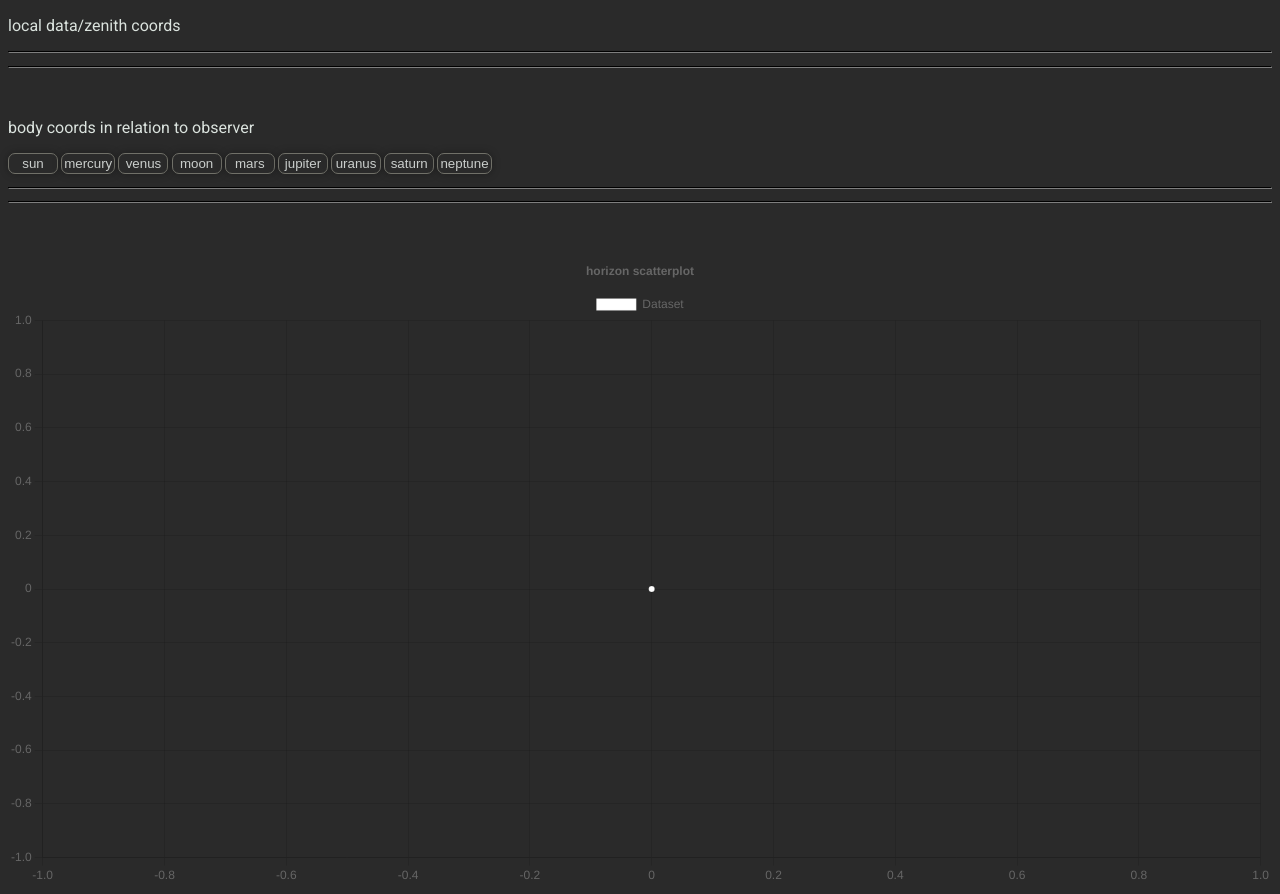
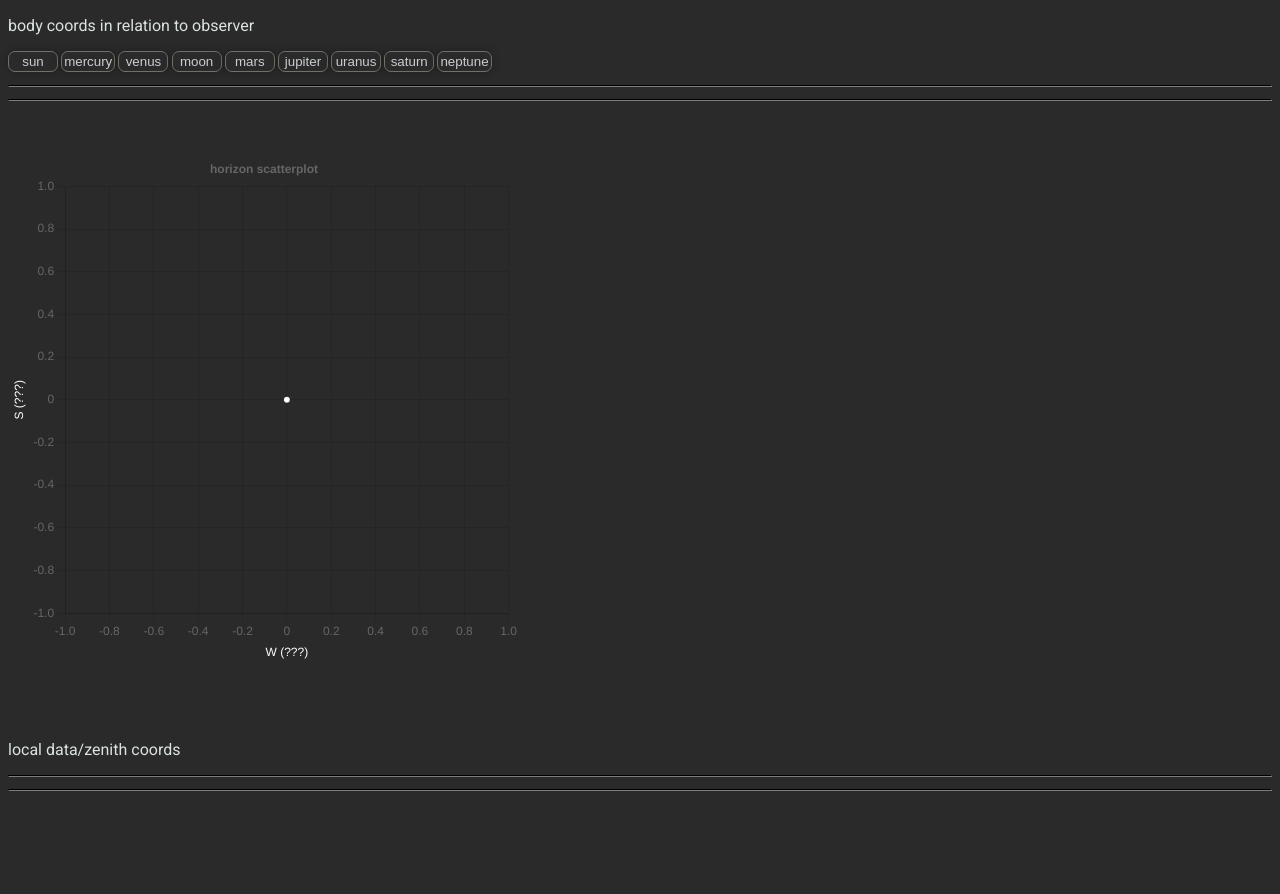
Before and after one commit to aaroshdas/astronomy-app, a React (Create React App) app: page / in a window 1280 px wide. After the commit the page ends 842 px from the top, so only its background shows below. Built offline with nearby package versions, Linux system fonts and the light colour scheme; no server answers.

Commit message:
scatterplot data

```diff
--- a/src/App.css
+++ b/src/App.css
@@ -3,6 +3,7 @@ body{
   font-family: 'Roboto';
   color: rgb(202, 206, 204);
   background-color: rgb(42, 42, 42);
+  overflow-x: hidden;
 }
 p{
   color: rgb(219, 227, 222);
@@ -34,7 +35,10 @@ hr{
   background-color: rgb(122, 122, 122);
 }
 
-
+.scatterplot{
+  width: 40vw;
+  margin-bottom: 6%;
+}
 .rippleButton {
   position: relative;
   overflow: hidden;
--- a/src/App.js
+++ b/src/App.js
@@ -22,11 +22,23 @@ function createHourString(date){
   let temp = parseInt(date).toString() +minStr + secStr;
   return temp;
 }
+const Astronomy = require('./astronomy.js');
+
+var localObserver = null
+navigator.geolocation.getCurrentPosition(function (position) {
+
+  let url = `https://api.open-elevation.com/api/v1/lookup?locations=${position.coords.latitude},${position.coords.longitude}`
+  axios.get(url)
+  .catch(function(){
+    console.log("axios error")
+  })
+  .then((response => {
+    localObserver = new Astronomy.Observer(position.coords.latitude, position.coords.longitude, response.data['results'][0]['elevation']);
+  }));
+});
 
 function updateData(bodyObject){
   navigator.geolocation.getCurrentPosition(function (position) {
-    const Astronomy = require('./astronomy.js');
-
     const declination= position.coords.latitude;
 
     const localDate = new Date();
@@ -40,14 +52,6 @@ function updateData(bodyObject){
     document.getElementById("dec").innerHTML = ("Local declination: " + declination.toFixed(5))
 
 
-    let url = `https://api.open-elevation.com/api/v1/lookup?locations=${position.coords.latitude},${position.coords.longitude}`
-    axios.get(url)
-    .catch(function(error){
-      console.log(error)
-    })
-    .then((response => {
-      if(response != null){
-        var localObserver = new Astronomy.Observer(position.coords.latitude, position.coords.longitude, response.data['results'][0]['elevation'])
         var body = (Astronomy.Equator(bodyObject, localDate, localObserver, true, false))
         document.getElementById("body").innerHTML = "Body: " + bodyObject;
 
@@ -60,48 +64,51 @@ function updateData(bodyObject){
 
         if(bodyData.altitude >= 0){document.getElementById("relToHorizon").innerHTML = "Horizon: Above horizon"}
         else{document.getElementById("relToHorizon").innerHTML = "Horizon: Below horizon"}
-      }
-    }));
     });
 }
 
-
+class Body{
+  constructor(label, ra, dec, localDate){
+      this.label = label;
+      let bodyData = Astronomy.Horizon(localDate, localObserver, ra, dec, 'normal');
+      this.altitude = bodyData.altitude;
+      this.azimuth = bodyData.azimuth;
+  }
+}
 function createData(bodies, setStarData){
-  navigator.geolocation.getCurrentPosition(function (position) {
-    const Astronomy = require('./astronomy.js');
-
-    const localDate = new Date();
-
-    let url = `https://api.open-elevation.com/api/v1/lookup?locations=${position.coords.latitude},${position.coords.longitude}`
-    axios.get(url)
-    .catch(function(error){
-      console.log(error)
-    })
-    .then((response => {
-      if(response != null){
     const data = []
-        var localObserver = new Astronomy.Observer(position.coords.latitude, position.coords.longitude, response.data['results'][0]['elevation'])
     for(let i =0; i <bodies.length; i++){
-          let body = (Astronomy.Equator(bodies[i], localDate, localObserver, true, false))
-          let bodyData = Astronomy.Horizon(localDate, localObserver, body.ra, body.dec, 'normal');
-          if(bodyData.altitude >= 0){console.log(`${bodies[i]}: Above horizon`);
-            data.push(
-              {
-                label: bodies[i].toString(),
+      let bodyData = bodies[i]
+      if(bodyData.altitude >= 0){console.log(`${bodies[i].label}: Above horizon`);
+        data.push({
+            label: bodies[i].label,
             //data:[{x:bodyData.azimuth, y:bodyData.altitude}],
             data:[{x:1*(1-bodyData.altitude/90)*Math.cos(bodyData.azimuth*Astronomy.DEG2RAD), y:1*(1-bodyData.altitude/90)*Math.sin(bodyData.azimuth*Astronomy.DEG2RAD)}],
             backgroundColor: 'rgb(255, 255,255)'
           });
       }
       else{
-            console.log(`${bodies[i]}: Below horizon`)
+        console.log(`${bodies[i].label}: Below horizon`)
       }
     }
-
     setStarData({datasets: data});
 }
-    }));
-  });
+
+function dataUpdater(setStarData){
+  if(localObserver !== null){
+    const rawBodies = [Astronomy.Body.Sun, Astronomy.Body.Mercury, Astronomy.Body.Venus, Astronomy.Body.Moon, Astronomy.Body.Mars, Astronomy.Body.Jupiter, Astronomy.Body.Uranus, Astronomy.Body.Saturn, Astronomy.Body.Neptune]
+    const bodyObjects = []
+    for(let i = 0; i <rawBodies.length; i++){
+      const localDate = new Date();
+      let tempEquator = (Astronomy.Equator(rawBodies[i], localDate, localObserver, true, false))
+      bodyObjects.push(new Body(rawBodies[i].toString(), tempEquator.ra, tempEquator.dec, localDate))
+    }
+    createData(bodyObjects, setStarData)
+    updateData(Astronomy.Body.Moon, "Body: Moon");
+  }
+  else{
+    setTimeout(dataUpdater, 500, setStarData)
+  }
 }
 
 function App() {
@@ -115,34 +122,15 @@ function App() {
       backgroundColor: 'rgb(255, 255,255)'
     }],
   });
-  const Astronomy = require('./astronomy.js');
-  console.log(starData)
   window.addEventListener("load", ()=>{
-    const bodies = [Astronomy.Body.Sun, Astronomy.Body.Mercury, Astronomy.Body.Venus, Astronomy.Body.Moon, Astronomy.Body.Mars, Astronomy.Body.Jupiter, Astronomy.Body.Uranus, Astronomy.Body.Saturn, Astronomy.Body.Neptune]
-    createData(bodies, setStarData)
-
-    updateData(Astronomy.Body.Moon, "Body: Moon");
-
-
-
     const buttons = document.getElementsByClassName("rippleButton");
     for (const button of buttons) {
       button.addEventListener("click", createRipple);
     }
+    dataUpdater(setStarData);
   });
   return (
   <div>
-    <div className='dataSeparator'>
-      <p>local data/zenith coords</p>
-      <hr/>
-      <main id = "longlat"></main>
-      <main id = "localDate"></main>
-      <main id = "utcDate"></main>
-      <main id = "RA"></main>
-      <main id = "dec"></main>
-      <hr/>
-    </div>
-
     <div className='dataSeparator'>
       <p>body coords in relation to observer</p>
       <div className='buttonContainer'>
@@ -166,7 +154,20 @@ function App() {
     <hr/>
     </div>
 
+    <div className='scatterplot'>
     <Scatterplot chartData={starData}></Scatterplot>
+    </div>
+
+    <div className='dataSeparator'>
+      <p>local data/zenith coords</p>
+      <hr/>
+      <main id = "longlat"></main>
+      <main id = "localDate"></main>
+      <main id = "utcDate"></main>
+      <main id = "RA"></main>
+      <main id = "dec"></main>
+      <hr/>
+    </div>
   </div>
   );
 }
--- a/src/Ripple.js
+++ b/src/Ripple.js
@@ -8,7 +8,6 @@ export function createRipple(event) {
     circle.style.left = `${event.clientX - button.offsetLeft - radius}px`;
     circle.style.top = `${event.clientY - button.offsetTop - radius}px`;
     circle.classList.add("ripple");
-
     const ripple = button.getElementsByClassName("ripple")[0];
 
     if (ripple) {
--- a/src/Scatterplot.js
+++ b/src/Scatterplot.js
@@ -27,10 +27,36 @@ function Scatterplot( {chartData} ){
                 data={chartData}
                 options={{
                     plugins:{
-                        title:{display:true, text:"horizon scatterplot"}
+                        title:{display:true, text:"horizon scatterplot"},
+                        legend:{
+                            display:false
+                        }
+
                     },
-                    legend:{
-                        display:false
+                    aspectRatio:1,
+                    scales:{
+                        x: {
+                            min: -1,
+                            steps: 0.1,
+                            stepValue: 0.1,
+                            max: 1,
+                            title:{
+                                display:true,
+                                text:"W (???)",
+                                color:"white"
+                            }
+                        },
+                        y:{
+                            min: -1,
+                            steps: 0.1,
+                            stepValue: 0.1,
+                            max: 1,
+                            title:{
+                                display:true,
+                                text:"S (???)",
+                                color:"white"
+                            }
+                        }
                     }
                 }}
             />
```
Lines whose indentation alone changed are shown as unchanged.
